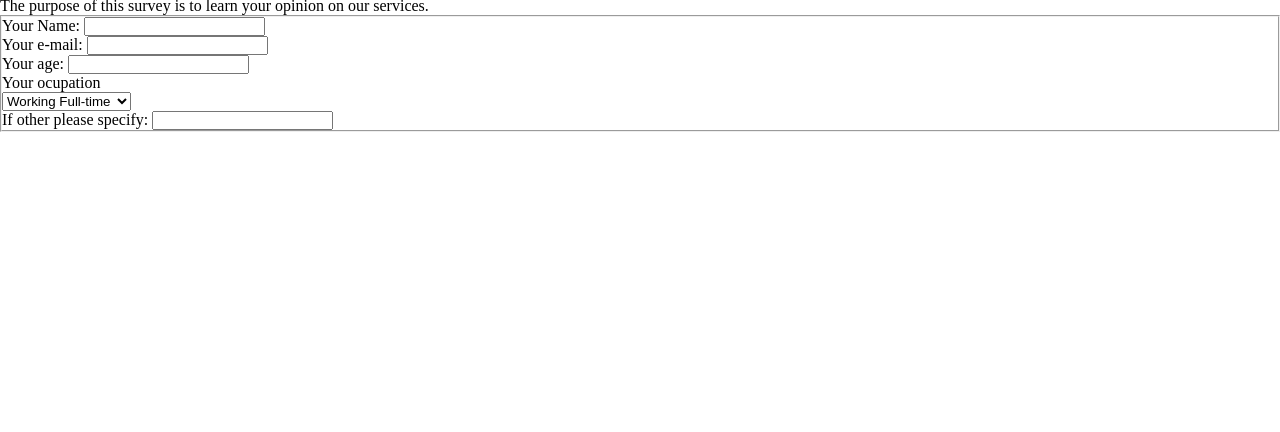
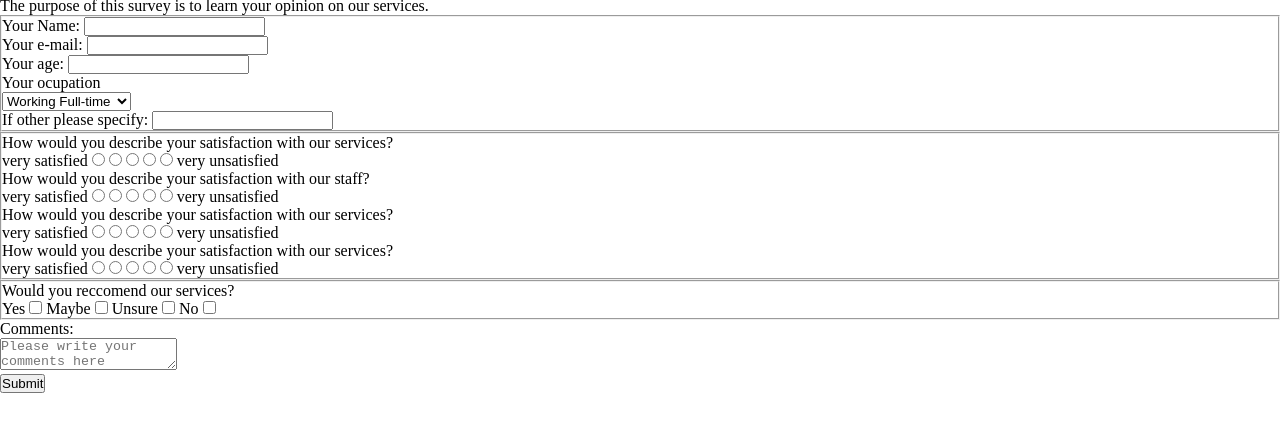
Before and after one commit to ewanie/survey, a plain HTML site: page index.html in a window 1280 px wide. Shown: the part 40-472 px from the top of the page. Drawn offline with Linux system fonts and the light colour scheme.

Commit message:
outline v1 done

```diff
--- a/index.html
+++ b/index.html
@@ -38,6 +38,55 @@
             <label for='other'>If other please specify:</label>
             <input id='ocupation-other' name='ocupation-other' type='text'>
         </fieldset>
+        <fieldset>
+            <p>How would you describe your satisfaction with our services?</p>
+            <label for='satisfied'>very satisfied</label>
+            <input type='radio'>
+            <input type='radio'>
+            <input type='radio'>
+            <input type='radio'>
+            <input type='radio'>
+            <label for='unsatisfied'>very unsatisfied</label>
+            <p>How would you describe your satisfaction with our staff?</p>
+            <label for='satisfied'>very satisfied</label>
+            <input type='radio'>
+            <input type='radio'>
+            <input type='radio'>
+            <input type='radio'>
+            <input type='radio'>
+            <label for='unsatisfied'>very unsatisfied</label>
+            <p>How would you describe your satisfaction with our services?</p>
+            <label for='satisfied'>very satisfied</label>
+            <input type='radio'>
+            <input type='radio'>
+            <input type='radio'>
+            <input type='radio'>
+            <input type='radio'>
+            <label for='unsatisfied'>very unsatisfied</label>
+            <p>How would you describe your satisfaction with our services?</p>
+            <label for='satisfied'>very satisfied</label>
+            <input type='radio'>
+            <input type='radio'>
+            <input type='radio'>
+            <input type='radio'>
+            <input type='radio'>
+            <label for='unsatisfied'>very unsatisfied</label>
+        </fieldset>
+        <fieldset>
+            <p>Would you reccomend our services?</p>
+            <label for='yes'>Yes</label>
+            <input type='checkbox'>
+            <label for='yes'>Maybe</label>
+            <input type='checkbox'>
+            <label for='yes'>Unsure</label>
+            <input type='checkbox'>
+            <label for='yes'>No</label>
+            <input type='checkbox'>
+        </fieldset>
+        <div>Comments:</div>
+        <div><textarea id='comments' placeholder='Please write your comments here'></textarea></div>
+        <div>
+            <button type='submit'>Submit</button></div>
     </form>
 
 </html>
```
